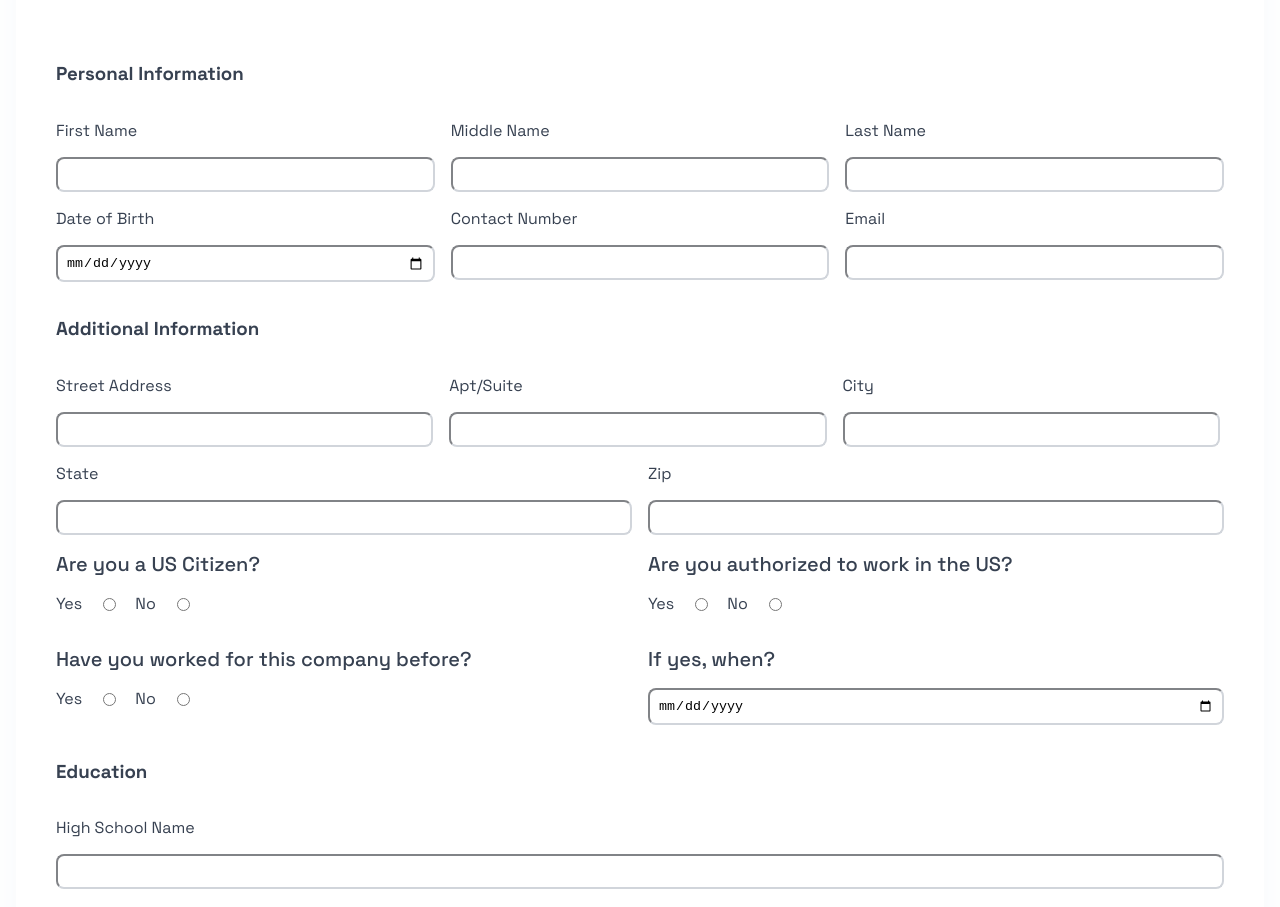
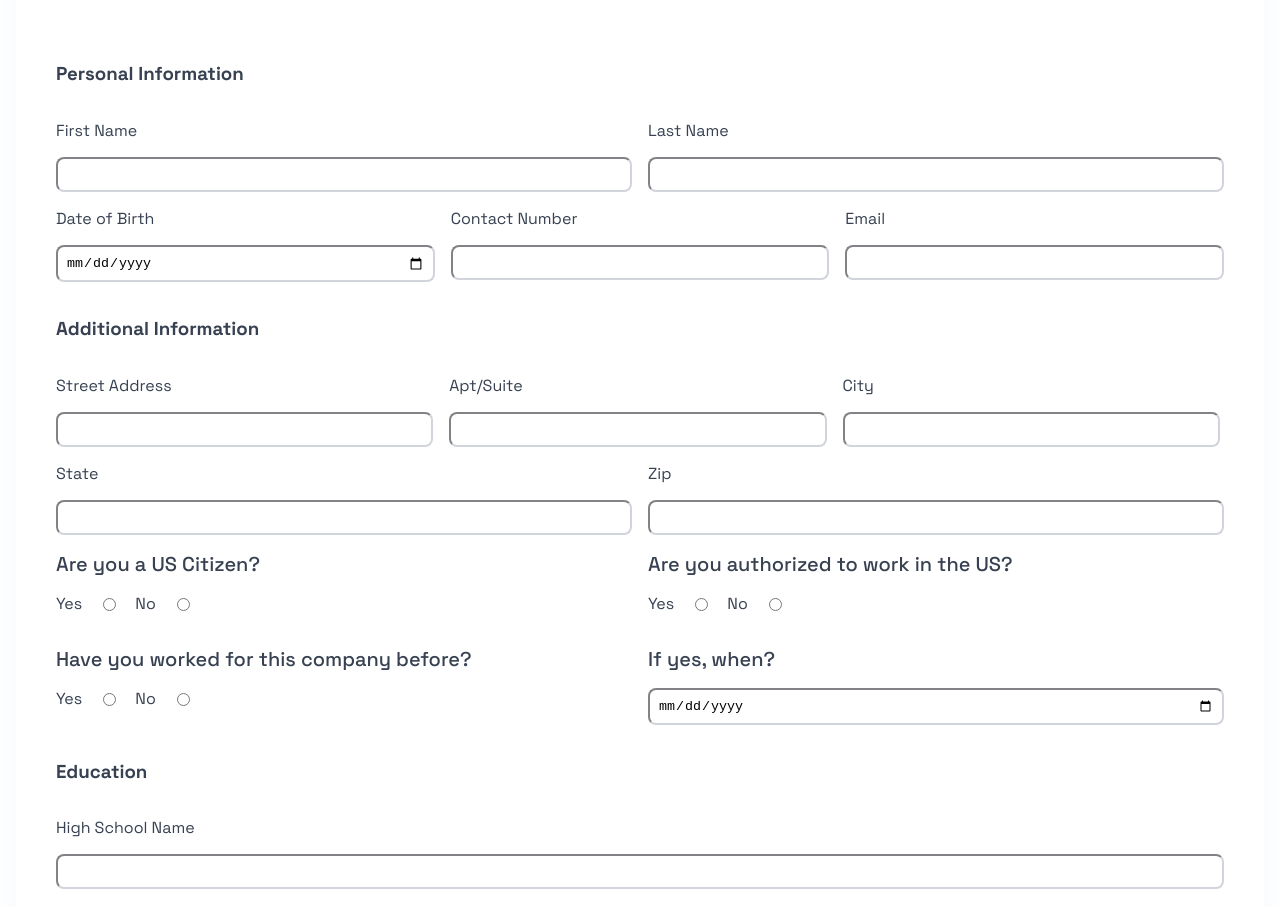
Before and after one commit to Promtech1/mavride, a Next.js app: page /applicationForm in a window 1280 px wide. Shown: the part 1731-2638 px from the top of the page. Built offline with nearby package versions, Linux system fonts and the light colour scheme.

Commit message:
Latest update

```diff
--- a/pages/applicationForm.js
+++ b/pages/applicationForm.js
@@ -328,17 +328,7 @@ const Jobpage = () => {
                     className="border-2 border-gray-300 rounded-lg p-2"
                   />
                 </div>
-                <div className="flex flex-col gap-4 w-full ">
-                  <label htmlFor="middleName">Middle Name</label>
-                  <input
-                    type="text"
-                    name="middleName"
-                    id="middleName"
-                    value={formData.middleName}
-                    onChange={handleChange}
-                    className="border-2 border-gray-300 rounded-lg p-2"
-                  />
-                </div>
+
                 <div className="flex flex-col gap-4 w-full ">
                   <label htmlFor="lastName">Last Name</label>
                   <input
```
